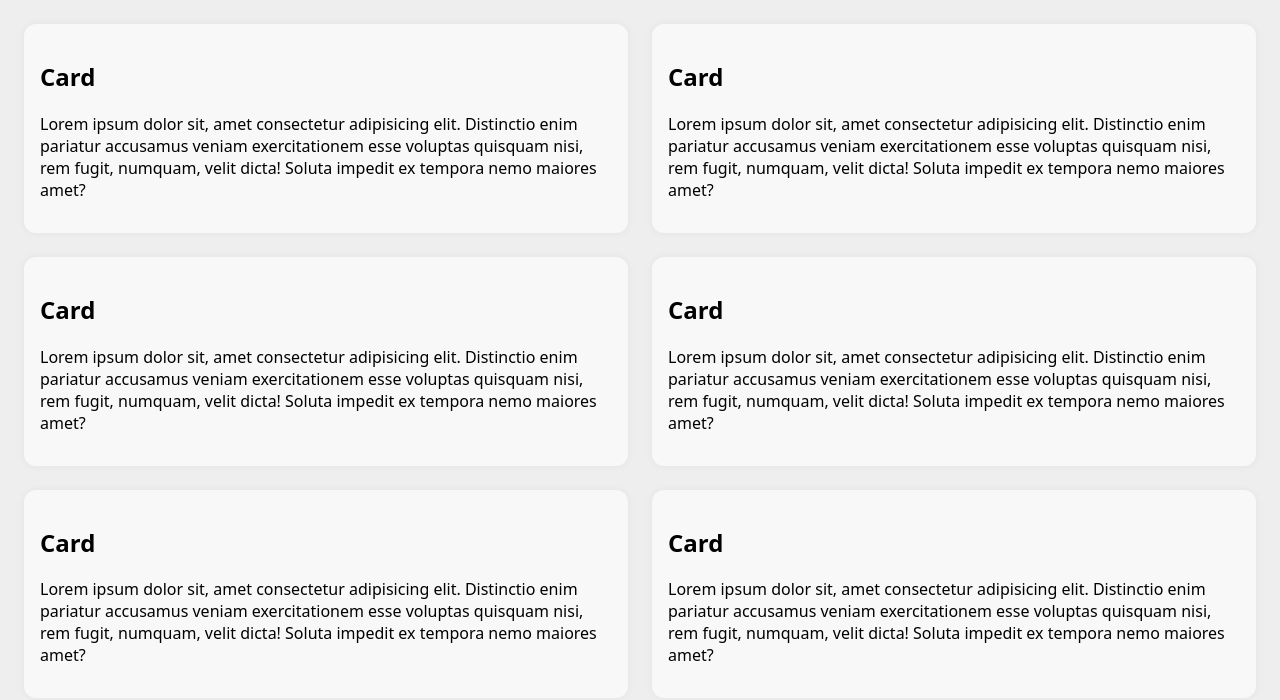
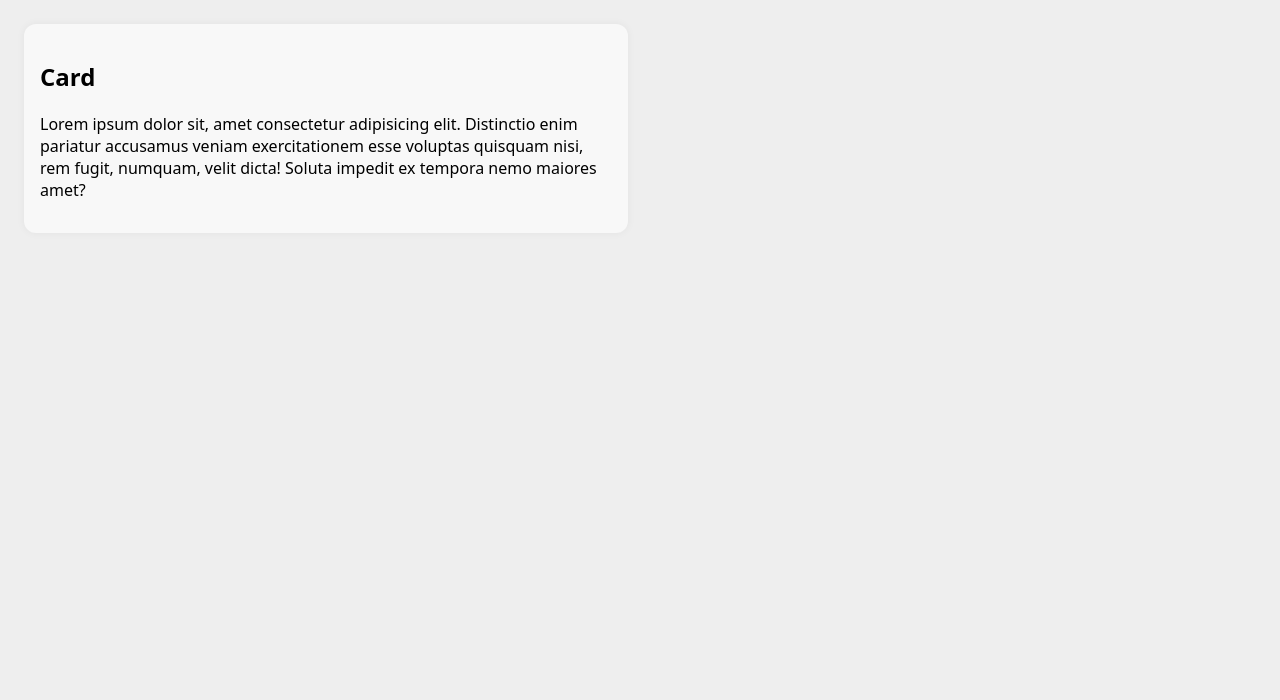
Before and after one commit to fshauge/dashboard, a React (Create React App) app: page / in a window 1280 px wide. Shown: the top 700 px of the page. Built offline with nearby package versions, Linux system fonts and the light colour scheme.

Commit message:
Remove 5/6 test cards

```diff
--- a/src/components/Dashboard.tsx
+++ b/src/components/Dashboard.tsx
@@ -32,51 +32,6 @@ const Dashboard = () => {
           maiores amet?
         </p>
       </Card>
-      <Card>
-        <h2>Card</h2>
-        <p>
-          Lorem ipsum dolor sit, amet consectetur adipisicing elit. Distinctio
-          enim pariatur accusamus veniam exercitationem esse voluptas quisquam
-          nisi, rem fugit, numquam, velit dicta! Soluta impedit ex tempora nemo
-          maiores amet?
-        </p>
-      </Card>
-      <Card>
-        <h2>Card</h2>
-        <p>
-          Lorem ipsum dolor sit, amet consectetur adipisicing elit. Distinctio
-          enim pariatur accusamus veniam exercitationem esse voluptas quisquam
-          nisi, rem fugit, numquam, velit dicta! Soluta impedit ex tempora nemo
-          maiores amet?
-        </p>
-      </Card>
-      <Card>
-        <h2>Card</h2>
-        <p>
-          Lorem ipsum dolor sit, amet consectetur adipisicing elit. Distinctio
-          enim pariatur accusamus veniam exercitationem esse voluptas quisquam
-          nisi, rem fugit, numquam, velit dicta! Soluta impedit ex tempora nemo
-          maiores amet?
-        </p>
-      </Card>
-      <Card>
-        <h2>Card</h2>
-        <p>
-          Lorem ipsum dolor sit, amet consectetur adipisicing elit. Distinctio
-          enim pariatur accusamus veniam exercitationem esse voluptas quisquam
-          nisi, rem fugit, numquam, velit dicta! Soluta impedit ex tempora nemo
-          maiores amet?
-        </p>
-      </Card>
-      <Card>
-        <h2>Card</h2>
-        <p>
-          Lorem ipsum dolor sit, amet consectetur adipisicing elit. Distinctio
-          enim pariatur accusamus veniam exercitationem esse voluptas quisquam
-          nisi, rem fugit, numquam, velit dicta! Soluta impedit ex tempora nemo
-          maiores amet?
-        </p>
-      </Card>
     </Grid>
   );
 };
```
